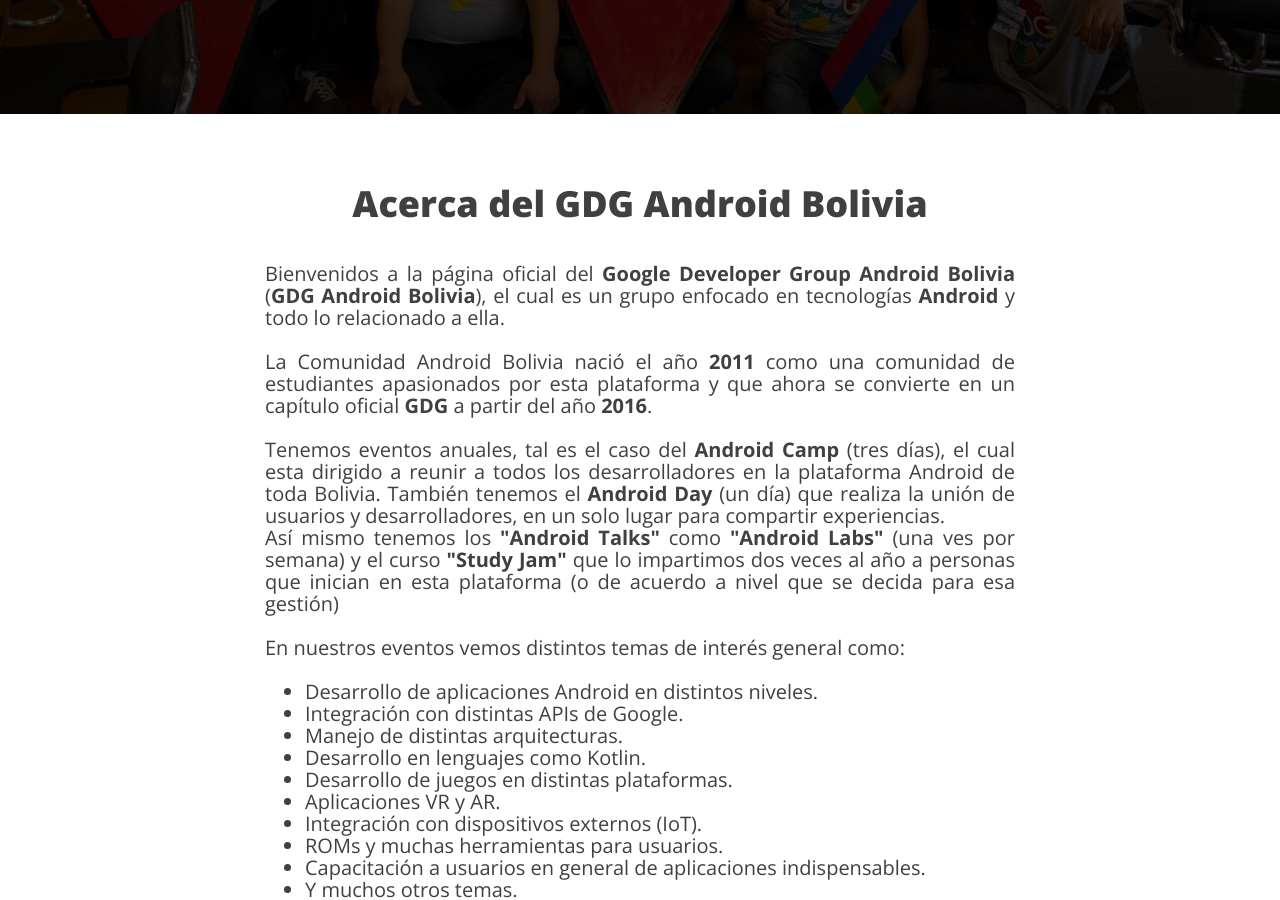
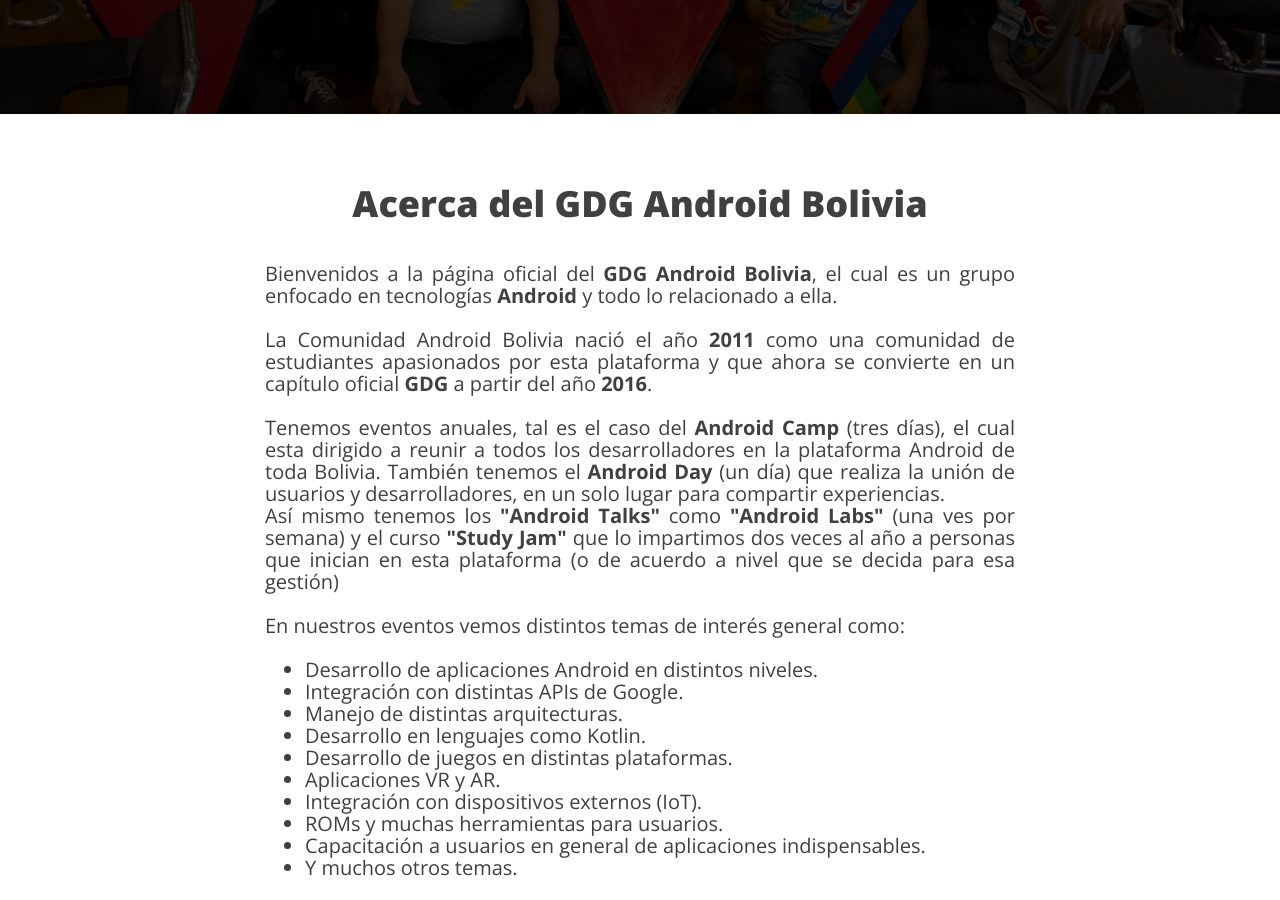
Before and after one commit to GDGAndroidBolivia/gdgandroidbolivia.github.io, a Jekyll site: the page built from about.html, in a window 1280 px wide and 900 px high, scrolled down 446 px. Built offline with Jekyll 4.4.1, drawn with Linux system fonts in a browser that asks for light colours; nearby versions of some CDN libraries.

Commit message:
Cambio descripcion

```diff
--- a/about.html
+++ b/about.html
@@ -12,7 +12,7 @@ header-img: "/img/bg-acercade.jpg"
 <br/>
 <span class="subheading">
 	<h4 class="text-body">
-	Bienvenidos a la página oficial del <b>Google Developer Group Android Bolivia</b> (<b>GDG Android Bolivia</b>), el cual es un grupo enfocado en tecnologías <b>Android</b> y todo lo relacionado a ella.<br/><br/>
+	Bienvenidos a la página oficial del <b>GDG Android Bolivia</b>, el cual es un grupo enfocado en tecnologías <b>Android</b> y todo lo relacionado a ella.<br/><br/>
 
 	La Comunidad Android Bolivia nació el año <b>2011</b> como una comunidad de estudiantes apasionados por esta plataforma y que ahora se convierte en un capítulo oficial <b>GDG</b> a partir del año <b>2016</b>.<br/><br/>
 
```
